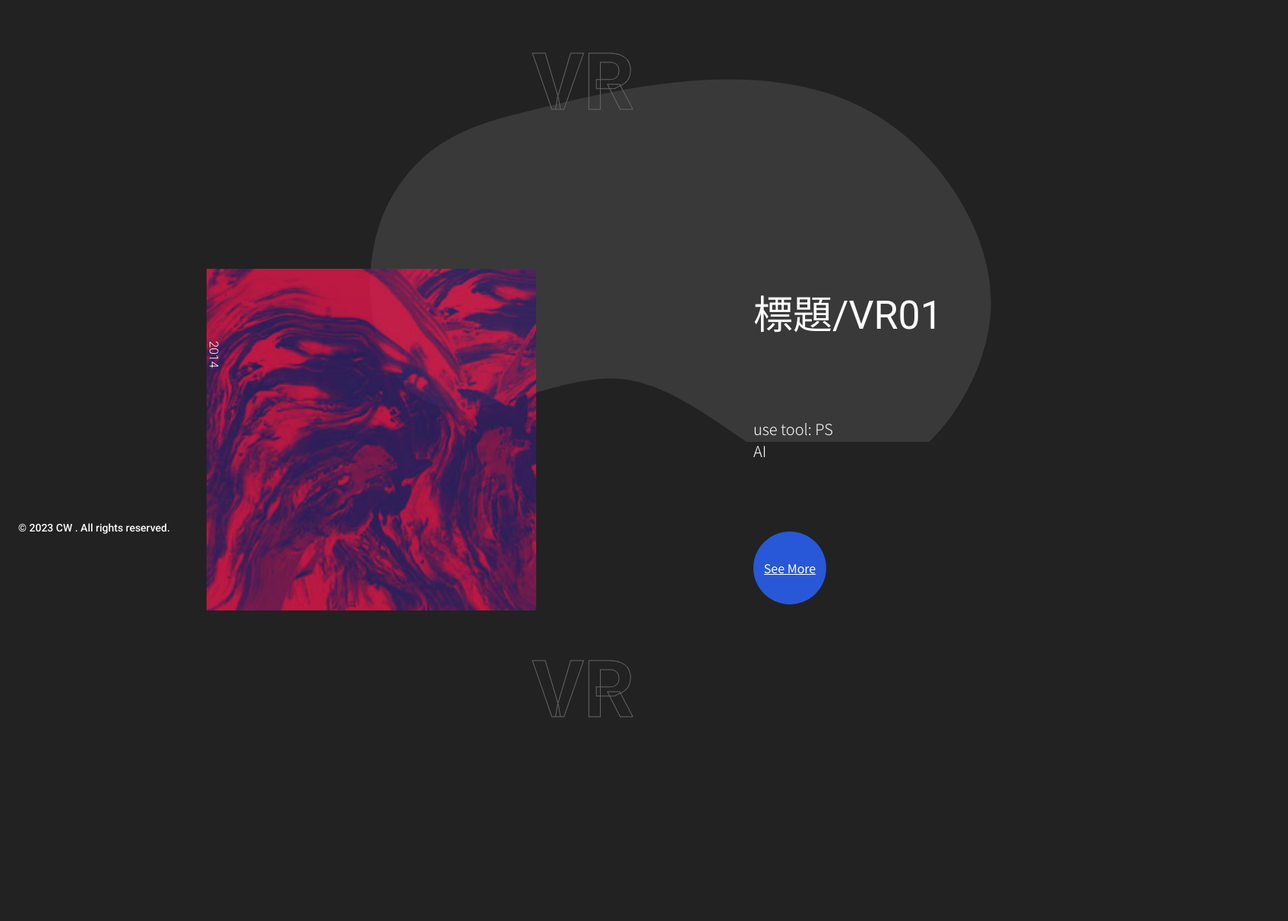
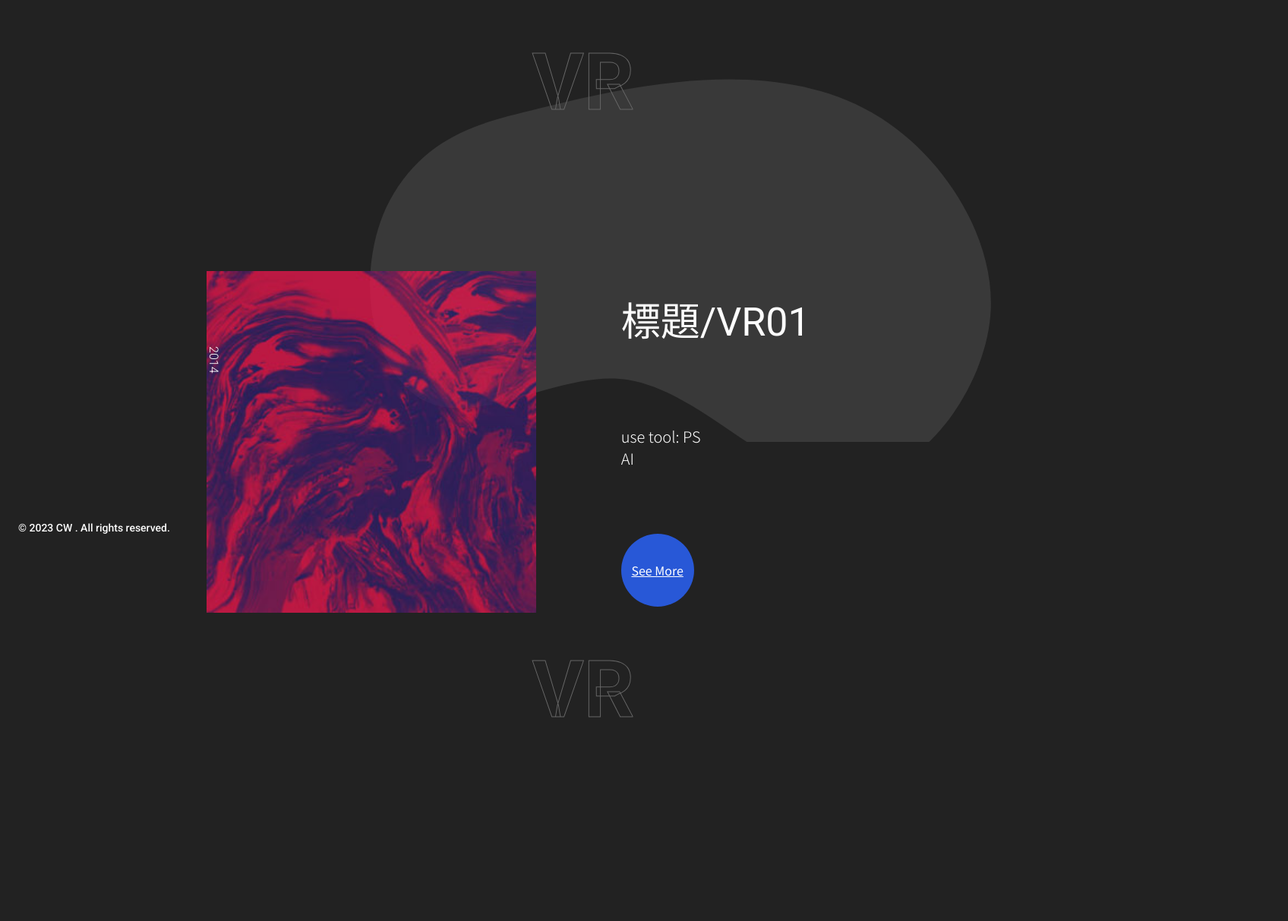
Before and after one commit to CleoWWW/portfolio, a website: page index.html in a window 1536 px wide. Shown: the part 87-1300 px from the top of the page at 76% size, 1696 px wide, since content can reach past the window. Drawn offline with Linux system fonts and the light colour scheme.

Commit message:
no message

```diff
--- a/src/scss/main.scss
+++ b/src/scss/main.scss
@@ -992,8 +992,8 @@ a:focus {
   .content--layout {
     grid-column: 3 / 11;
     grid-row: 4 / 11;
-    grid-template-columns: repeat(10, 1fr);
-    grid-template-rows: repeat(9, 1fr);
+    grid-template-columns: repeat(10, 128px);
+    grid-template-rows: repeat(9, 50px);
     min-height: 400px;
   }
 
@@ -1055,8 +1055,8 @@ a:focus {
 }
 @media screen and (min-width: 90rem) {
   .content--layout {
-    grid-template-columns: repeat(10, 144px);
-    grid-template-rows: repeat(9, 56.25px);
+    grid-template-columns: repeat(10, 1fr);
+    grid-template-rows: repeat(9, 1fr);
     min-height: 500px;
   }
 }
```
Also changed, not shown: dist/main.css.
